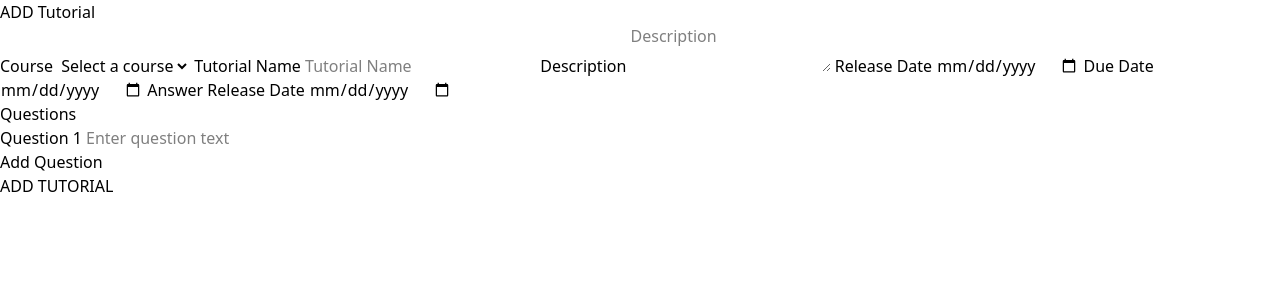
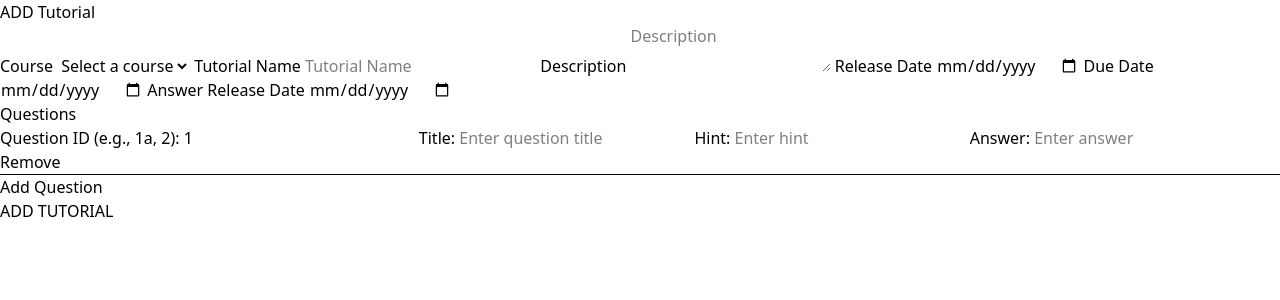
Before and after one commit to Arman511/NothingCoABDNcs_Soc_Apr25_hack, a Flask app: page /tutorials/add_tutorial in a window 1280 px wide. Shown: the part 100-400 px from the top of the page. Run offline with Flask 3, Linux system fonts and the light colour scheme; the visitor is signed in with stand-in values (Sample User, id 1); data that the repository does not hold is empty; some libraries are stand-ins or nearby versions.

Commit message:
Add tutorial form functionality and improve question handling

```diff
--- /dev/null
+++ b/static/add_tutorial/script.js
@@ -0,0 +1,59 @@
+document.addEventListener("DOMContentLoaded", function () {
+    const form = document.querySelector('form[name="add_tut"]');
+    const errorElement = document.querySelector(".error");
+
+    form.addEventListener("submit", async function (e) {
+        e.preventDefault();
+
+        const formData = new FormData(form);
+        const data = {
+            course: formData.get("course"),
+            tutorial_name: formData.get("tutorial_name"),
+            tutorial_description: formData.get("tutorial_description"),
+            tutorial_release_date: formData.get("tutorial_release_date"),
+            tutorial_due_date: formData.get("tutorial_due_date"),
+            tutorial_answer_release_date: formData.get("tutorial_answer_release_date"),
+            tutorial_questions: [],
+        };
+
+        const questionDivs = document.querySelectorAll(".question");
+        questionDivs.forEach((div, index) => {
+            const question = {
+                custom_id: div.querySelector(`[name^="questions[${index}][custom_id]"]`)?.value || "",
+                question_title: div.querySelector(`[name^="questions[${index}][question_title]"]`)?.value || "",
+                question_hint: div.querySelector(`[name^="questions[${index}][question_hint]"]`)?.value || "",
+                question_answer: div.querySelector(`[name^="questions[${index}][question_answer]"]`)?.value || "",
+            };
+
+            data.tutorial_questions.push(question);
+        });
+
+        try {
+            const response = await fetch("/tutorials/add_tutorial", {
+                method: "POST",
+                headers: {
+                    "Content-Type": "application/json",
+                },
+                body: JSON.stringify(data),
+            });
+
+            const result = await response.json();
+
+            if (!response.ok) {
+                errorElement.textContent = result.error || "Something went wrong!";
+                errorElement.classList.remove("error--hidden");
+                return;
+            }
+
+            // Success
+            alert(`Tutorial created! ID: ${result.tutorial_id}`);
+            form.reset();
+            document.getElementById("questions-section").innerHTML = "";
+            questionCount = 0;
+            createQuestionBlock("1"); // Re-add first question
+        } catch (err) {
+            errorElement.textContent = "Request failed.";
+            errorElement.classList.remove("error--hidden");
+        }
+    });
+});
--- a/templates/add_tutorial.html
+++ b/templates/add_tutorial.html
@@ -7,11 +7,8 @@
                 <label for="course" class="label">Course</label>
                 <select id="course" name="course" class="field" required>
                     <option value="" disabled selected>Select a course</option>
-                    {% for course in courses %}
-                        <option value="{{ course }}">{{ course }}</option>
-                    {% endfor %}
+                    {% for course in courses %}<option value="{{ course }}">{{ course }}</option>{% endfor %}
                 </select>
-
                 <label for="name" class="label">Tutorial Name</label>
                 <input id="name"
                        type="text"
@@ -19,79 +16,84 @@
                        class="field"
                        placeholder="Tutorial Name"
                        required />
-
                 <label for="description" class="label">Description</label>
                 <textarea id="description"
                           name="tutorial_description"
                           class="field"
                           placeholder="Description"
                           required></textarea>
-
                 <label for="release_date" class="label">Release Date</label>
                 <input id="release_date"
                        type="date"
                        name="tutorial_release_date"
                        class="field"
                        required />
-
                 <label for="due_date" class="label">Due Date</label>
                 <input id="due_date"
                        type="date"
                        name="tutorial_due_date"
                        class="field"
                        required />
-
                 <label for="answer_release_date" class="label">Answer Release Date</label>
                 <input id="answer_release_date"
                        type="date"
                        name="tutorial_answer_release_date"
                        class="field"
                        required />
-
                 <div id="questions-section">
                     <label class="label">Questions</label>
-                    <div class="question" id="question-1">
-                        <label for="question-1-text" class="label">Question 1</label>
-                        <input id="question-1-text"
-                               type="text"
-                               name="questions[0][question_text]"
-                               class="field"
-                               placeholder="Enter question text"
-                               required />
-                    </div>
                 </div>
                 <button type="button" id="add-question" class="btn">Add Question</button>
-
                 <script>
                     document.addEventListener('DOMContentLoaded', function () {
                         const questionsSection = document.getElementById('questions-section');
                         const addQuestionButton = document.getElementById('add-question');
-                        let questionCount = 1;
 
-                        addQuestionButton.addEventListener('click', function () {
-                            questionCount++;
-                            const newQuestion = document.createElement('div');
-                            newQuestion.classList.add('question');
-                            newQuestion.id = `question-${questionCount}`;
-                            newQuestion.innerHTML = `
-                                <label for="question-${questionCount}-text" class="label">Question ${questionCount}</label>
-                                <input id="question-${questionCount}-text"
-                                       type="text"
-                                       name="questions[${questionCount - 1}][question_text]"
-                                       class="field"
-                                       placeholder="Enter question text"
-                                       required />
+                        let questionCount = 0;
+
+                        function createQuestionBlock(customId = "") {
+                            const index = questionCount++;
+                            const wrapper = document.createElement('div');
+                            wrapper.classList.add('question');
+                            wrapper.id = `question-${index}`;
+
+                            wrapper.innerHTML = `
+                                <label class="label">Question ID (e.g., 1a, 2):</label>
+                                <input type="text" name="questions[${index}][custom_id]" class="field" placeholder="Enter question ID" value="${customId}" required />
+
+                                <label class="label">Title:</label>
+                                <input type="text" name="questions[${index}][question_title]" class="field" placeholder="Enter question title" required />
+
+                                <label class="label">Hint:</label>
+                                <input type="text" name="questions[${index}][question_hint]" class="field" placeholder="Enter hint" />
+
+                                <label class="label">Answer:</label>
+                                <input type="text" name="questions[${index}][question_answer]" class="field" placeholder="Enter answer" required />
+
+                                <button type="button" class="remove-question btn">Remove</button>
+                                <hr />
                             `;
-                            questionsSection.appendChild(newQuestion);
+
+                            // Add remove event
+                            wrapper.querySelector('.remove-question').addEventListener('click', function () {
+                                questionsSection.removeChild(wrapper);
+                            });
+
+                            questionsSection.appendChild(wrapper);
+                        }
+
+                        addQuestionButton.addEventListener('click', () => {
+                            createQuestionBlock();
                         });
+
+                        // Start with one question by default
+                        createQuestionBlock("1");
                     });
                 </script>
-
                 <p class="error error--hidden"></p>
                 <input type="submit" value="ADD TUTORIAL" class="btn" id="submit" />
             </form>
         </div>
     </div>
-
     <script src="/static/add_tutorial/script.js"></script>
 {% endblock content %}
```
